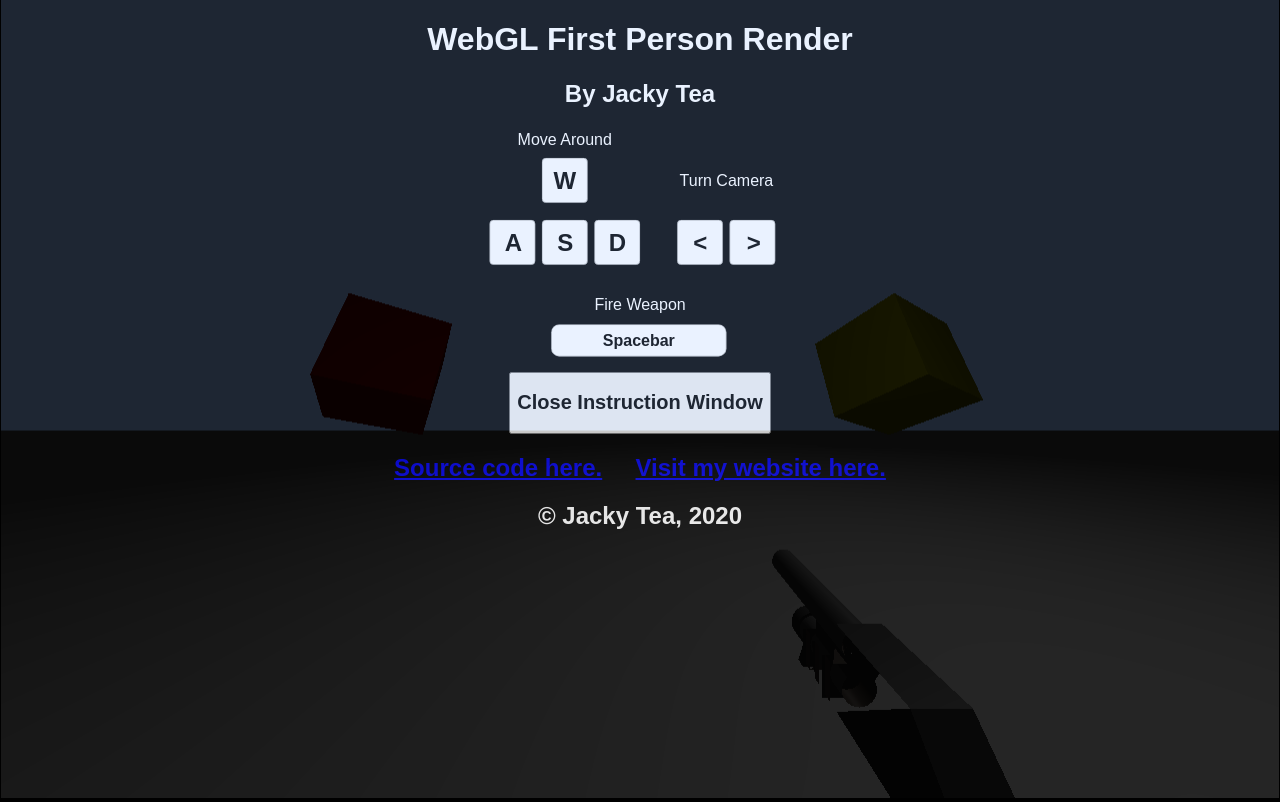
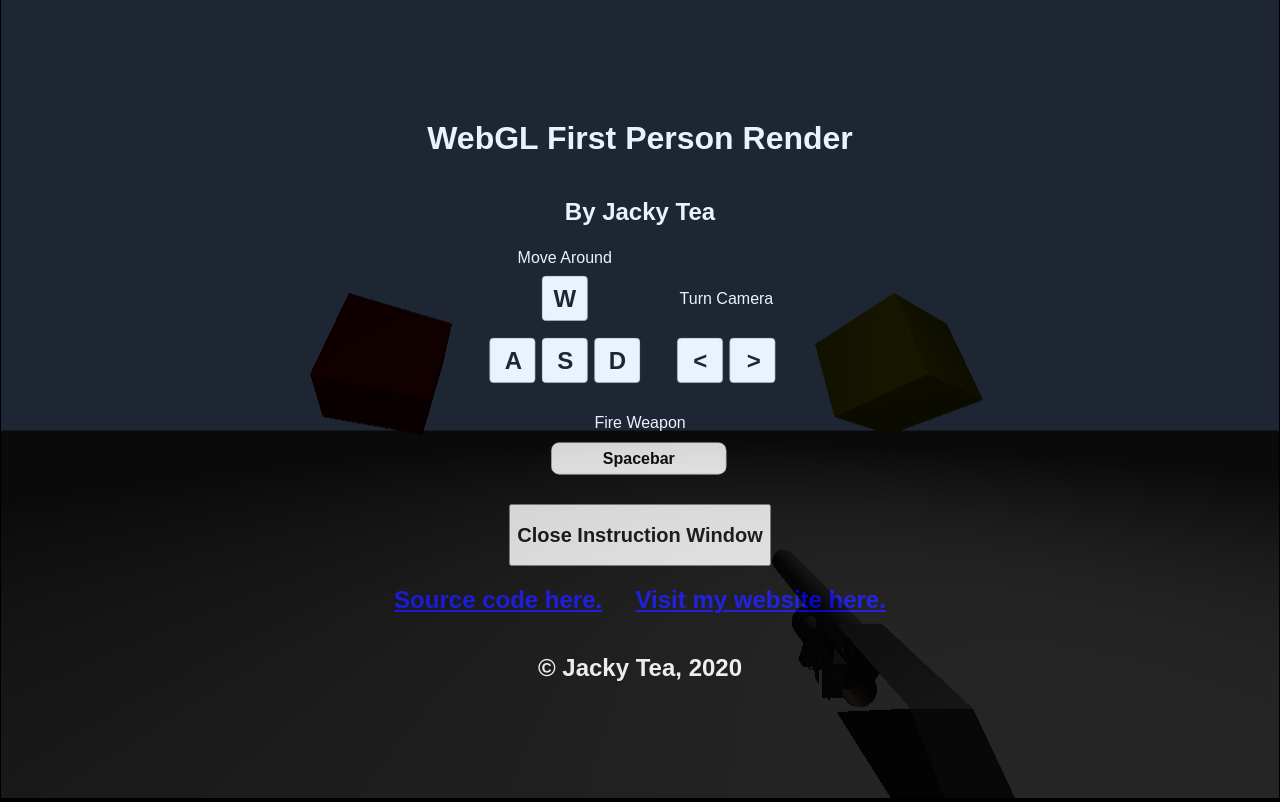
Before and after one commit to jackytea/webgl-render, a plain HTML site: page index.html in a window 1280 px wide. Drawn offline with Linux system fonts and the light colour scheme; animation ran at ten frames a second.

Commit message:
fix starting screen

```diff
--- a/css/styles.css
+++ b/css/styles.css
@@ -3,13 +3,17 @@ html {
 }
 
 body {
-    margin: auto;
+    margin: 0;
     padding: 0;
     background: #000000;
 }
 
 #instructions {
-    position: absolute;
+    display: flex;
+    align-items: center;
+    justify-content: center;
+    flex-direction: column;
+    position: fixed;
     opacity: 0.8;
     z-index: 1000;
     margin: 0;
```
